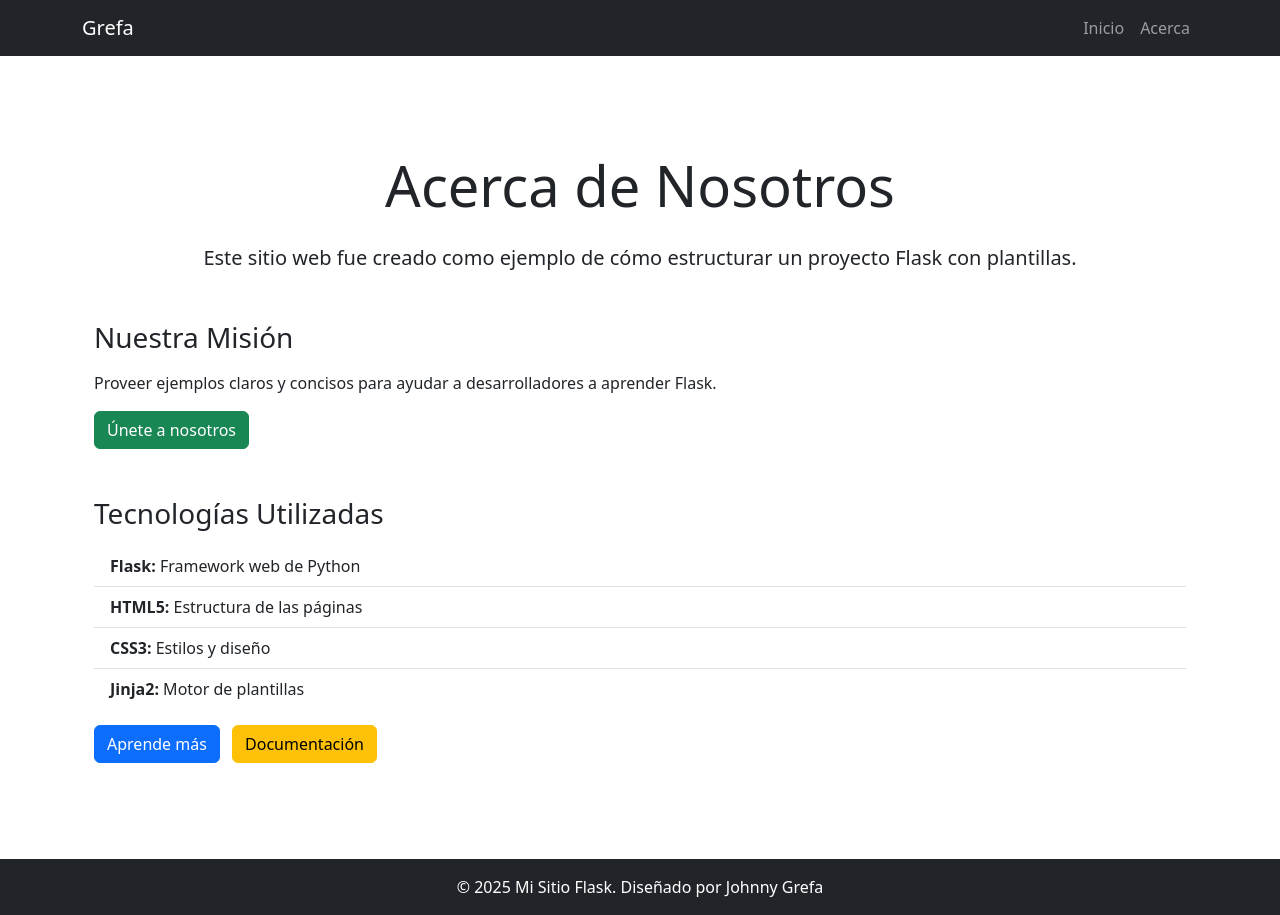
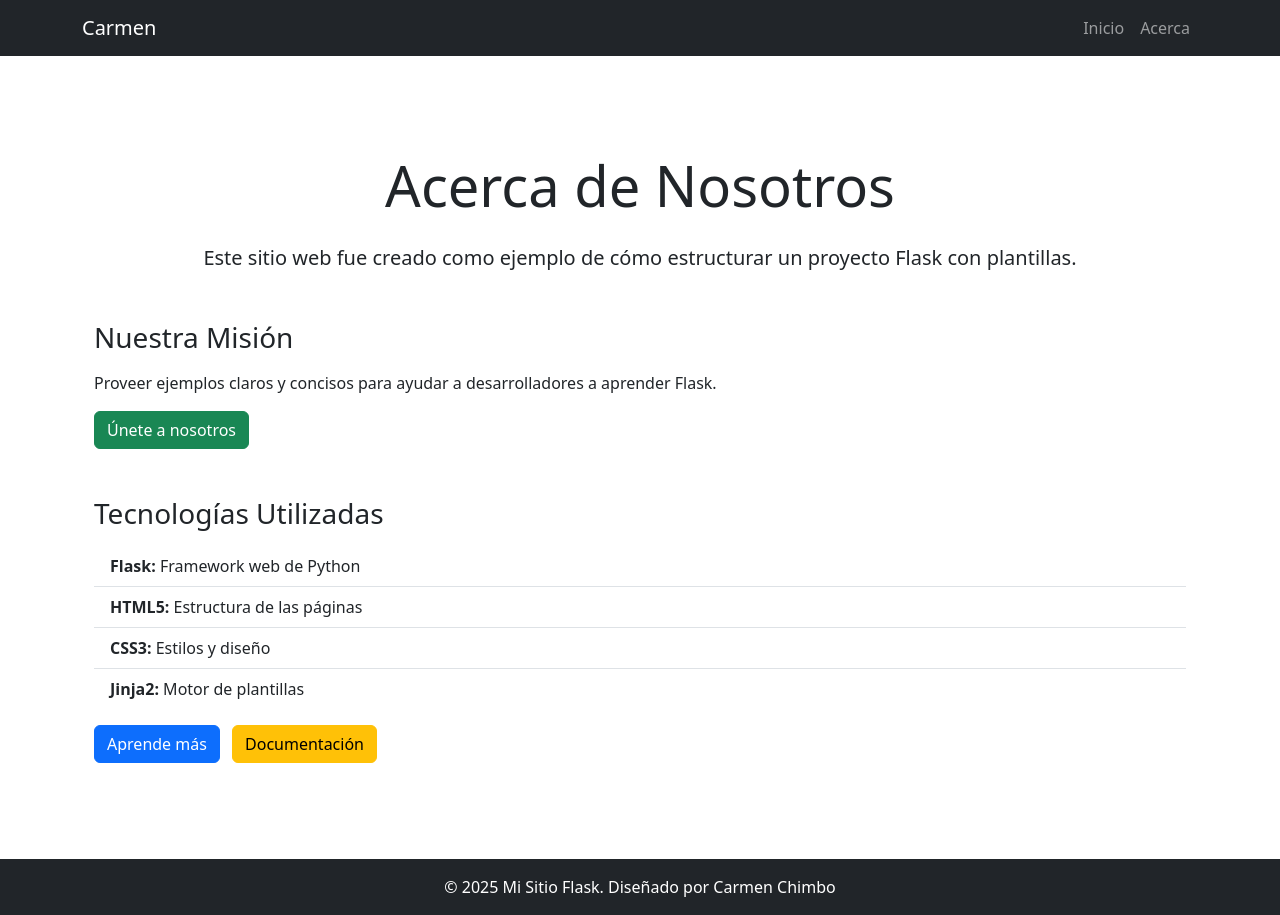
Before and after one commit to Carmenchimbo/sistema_web_flask_10, a Flask app: page /about in a window 1280 px wide. Run offline with Flask 3, Linux system fonts and the light colour scheme.

Commit message:
Update base.html

```diff
--- a/templates/base.html
+++ b/templates/base.html
@@ -15,7 +15,7 @@
     <!-- Barra de navegación -->
     <nav class="navbar navbar-expand-lg navbar-dark bg-dark">
         <div class="container">
-            <a class="navbar-brand" href="{{ url_for('index') }}">Grefa</a>
+            <a class="navbar-brand" href="{{ url_for('index') }}">Carmen</a>
             <button class="navbar-toggler" type="button" data-bs-toggle="collapse" data-bs-target="#navbarNav"
                 aria-controls="navbarNav" aria-expanded="false" aria-label="Toggle navigation">
                 <span class="navbar-toggler-icon"></span>
@@ -41,7 +41,7 @@
 
     <!-- Pie de página -->
     <footer class="bg-dark text-white text-center py-3">
-        <p class="mb-0">&copy; 2025 Mi Sitio Flask. Diseñado por Johnny Grefa</p>
+        <p class="mb-0">&copy; 2025 Mi Sitio Flask. Diseñado por Carmen Chimbo</p>
     </footer>
 
     <!-- Bootstrap JS -->
```
